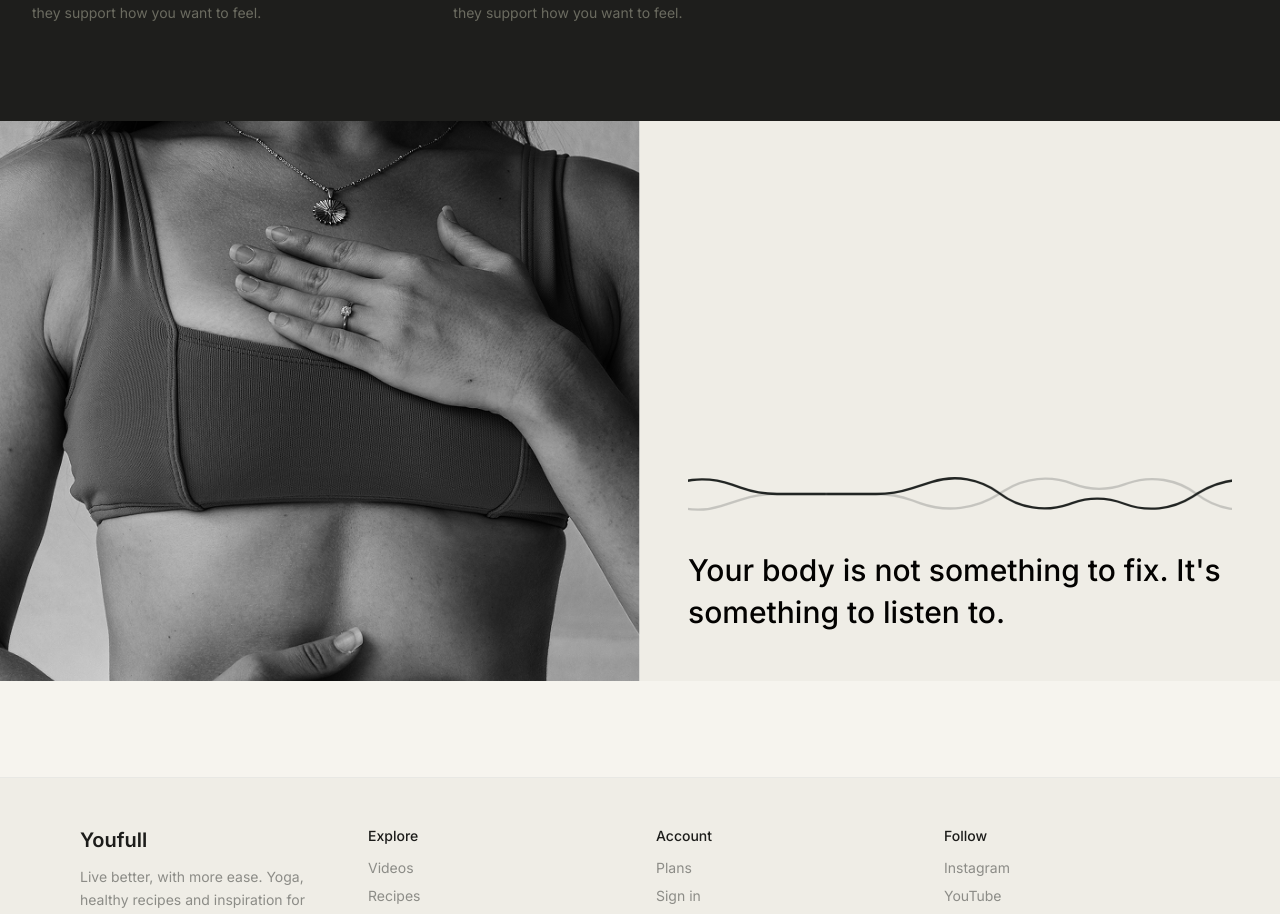
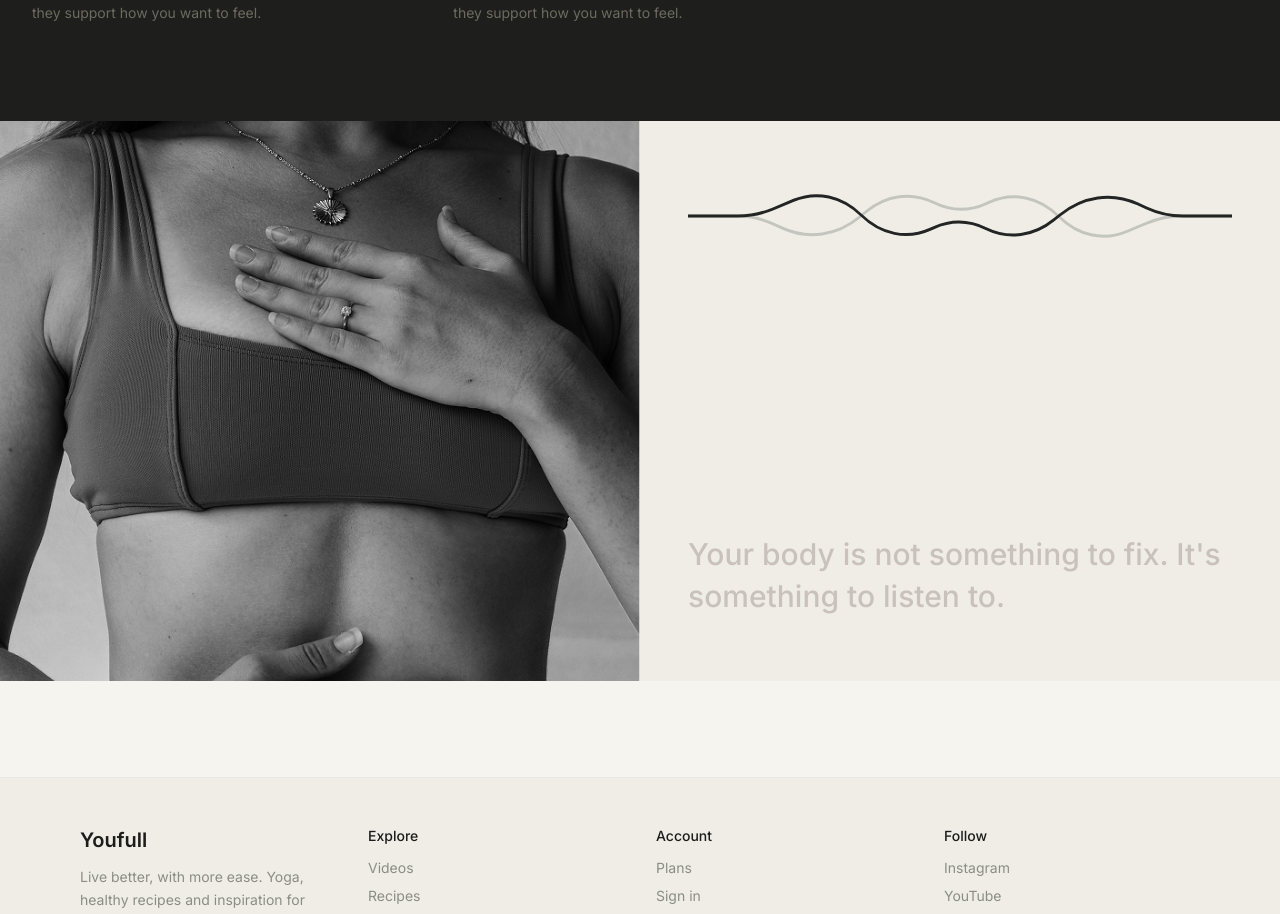
Before and after one commit to fredjesusdesign-stack/youfull, a Next.js app: page / in a window 1280 px wide. Shown: the part 2687-3601 px from the top of the page. Built offline with nearby package versions, Linux system fonts and the light colour scheme; no server answers.

Commit message:
feat: wave trim-path reveal on scroll, full width, wave top + quote bottom layout
Co-Authored-By: Claude Sonnet 4.6 <noreply@anthropic.com>

```diff
--- a/src/app/(public)/page.tsx
+++ b/src/app/(public)/page.tsx
@@ -115,10 +115,10 @@ export default async function HomePage() {
           />
         </div>
 
-        {/* Right: cream + wave SVG + quote */}
-        <div className="bg-[#EFEDE6] flex flex-col justify-end px-8 md:px-12 pb-12 pt-8">
+        {/* Right: cream + wave top + quote bottom */}
+        <div className="bg-[#EFEDE6] flex flex-col justify-between px-8 md:px-12 pt-16 pb-16">
           <WaveAnimation />
-          <p className="text-[#030201] text-2xl md:text-3xl font-medium leading-snug">
+          <p className="text-[#c9c1bc] text-2xl md:text-3xl font-medium leading-snug mt-auto">
             Your body is not something to fix. It&apos;s something to listen to.
           </p>
         </div>
--- a/src/components/WaveAnimation.tsx
+++ b/src/components/WaveAnimation.tsx
@@ -1,26 +1,61 @@
 'use client'
 
+import { useEffect, useRef } from 'react'
+
 export default function WaveAnimation() {
+  const path1Ref = useRef<SVGPathElement>(null)
+  const path2Ref = useRef<SVGPathElement>(null)
+  const wrapperRef = useRef<HTMLDivElement>(null)
+
+  useEffect(() => {
+    const paths = [path1Ref.current, path2Ref.current].filter(Boolean) as SVGPathElement[]
+
+    paths.forEach((path) => {
+      const len = path.getTotalLength()
+      path.style.strokeDasharray = `${len}`
+      path.style.strokeDashoffset = `${len}`
+    })
+
+    const observer = new IntersectionObserver(
+      ([entry]) => {
+        if (!entry.isIntersecting) return
+        paths.forEach((path) => {
+          path.style.transition = 'stroke-dashoffset 2s cubic-bezier(0.4, 0, 0.2, 1)'
+          path.style.strokeDashoffset = '0'
+        })
+        observer.disconnect()
+      },
+      { threshold: 0.4 }
+    )
+
+    if (wrapperRef.current) observer.observe(wrapperRef.current)
+    return () => observer.disconnect()
+  }, [])
+
   return (
-    <div className="w-full overflow-hidden mb-8">
-      <style>{`
-        @keyframes wave-flow {
-          0%   { transform: translateX(0); }
-          100% { transform: translateX(-50%); }
-        }
-      `}</style>
-      <div
-        style={{
-          display: 'flex',
-          width: '200%',
-          animation: 'wave-flow 8s linear infinite',
-        }}
+    <div ref={wrapperRef} className="w-full mb-10">
+      <svg
+        width="100%"
+        viewBox="0 0 705 62"
+        fill="none"
+        xmlns="http://www.w3.org/2000/svg"
+        preserveAspectRatio="none"
+        style={{ height: 62 }}
       >
-        {/* eslint-disable-next-line @next/next/no-img-element */}
-        <img src="/wave.svg" alt="" style={{ width: '50%' }} />
-        {/* eslint-disable-next-line @next/next/no-img-element */}
-        <img src="/wave.svg" alt="" style={{ width: '50%' }} />
-      </div>
+        <path
+          ref={path1Ref}
+          d="M2.71011e-06 31L64.6183 31C80.1944 31 95.6753 28.5734 110.504 23.8075L136.973 15.3005C166.822 5.70731 199.471 11.2325 224.502 30.1127C250.101 49.4221 283.627 54.7357 313.942 44.2882L318.509 42.7143C340.481 35.1421 364.404 35.4606 386.167 43.6151C415.402 54.5694 448.075 51.2391 474.499 34.6118L481.571 30.1611C511.841 11.1133 549.168 6.97727 582.873 18.9361L593.975 22.8751C609.13 28.2522 625.093 31 641.173 31L705 31"
+          stroke="#222523"
+          strokeWidth="3"
+        />
+        <path
+          ref={path2Ref}
+          opacity="0.2"
+          d="M705 31L640.21 31C624.748 31 609.38 33.4088 594.66 38.1399L568.168 46.6541C538.263 56.2653 505.546 50.5967 480.618 31.4851C454.991 11.8381 421.187 6.4321 390.712 17.1071L386.507 18.5799C364.546 26.2723 340.572 25.9491 318.826 17.6674C289.645 6.55378 256.924 9.92167 230.618 26.7464L223.269 31.4464C193.128 50.7238 155.774 55.002 122.056 43.0386L110.867 39.0689C95.8164 33.7289 79.9638 31 63.9938 31L2.71781e-06 31"
+          stroke="#222523"
+          strokeWidth="3"
+        />
+      </svg>
     </div>
   )
 }
```
